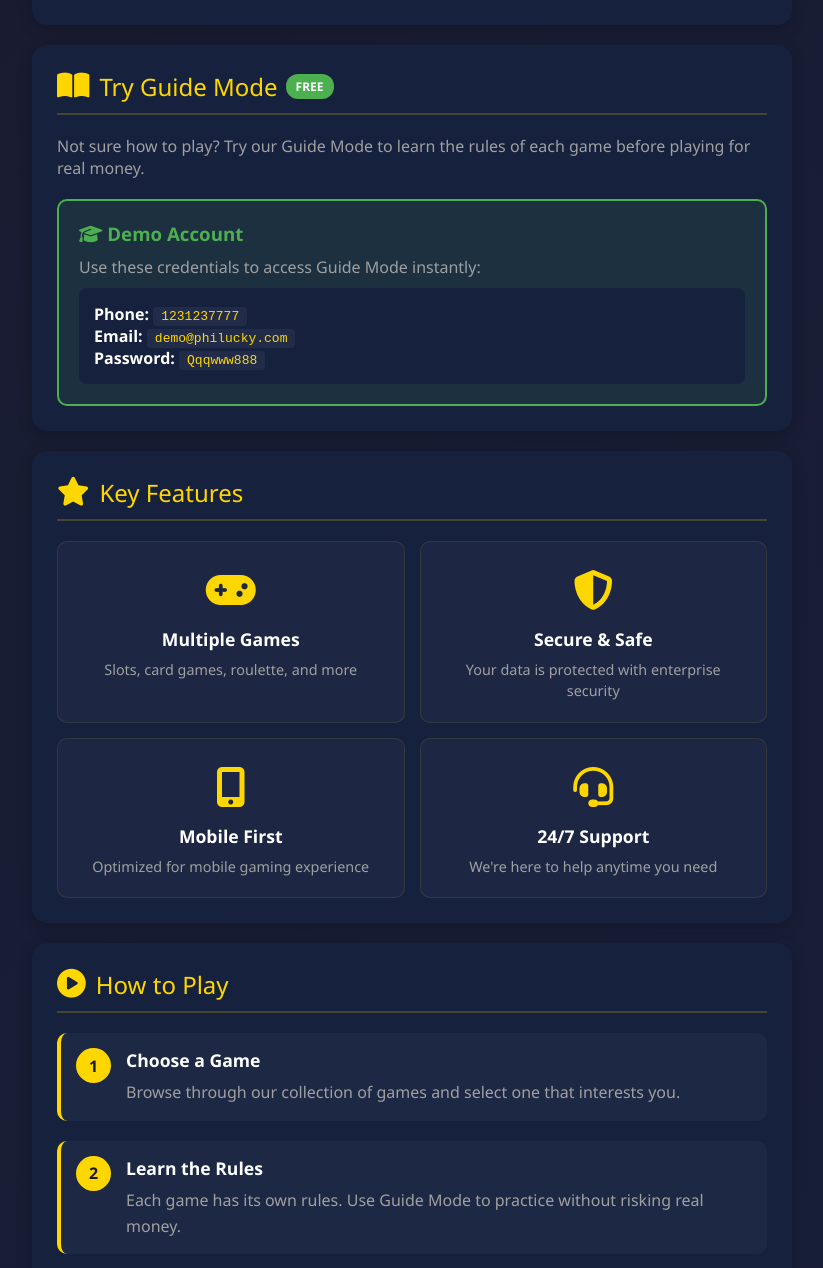
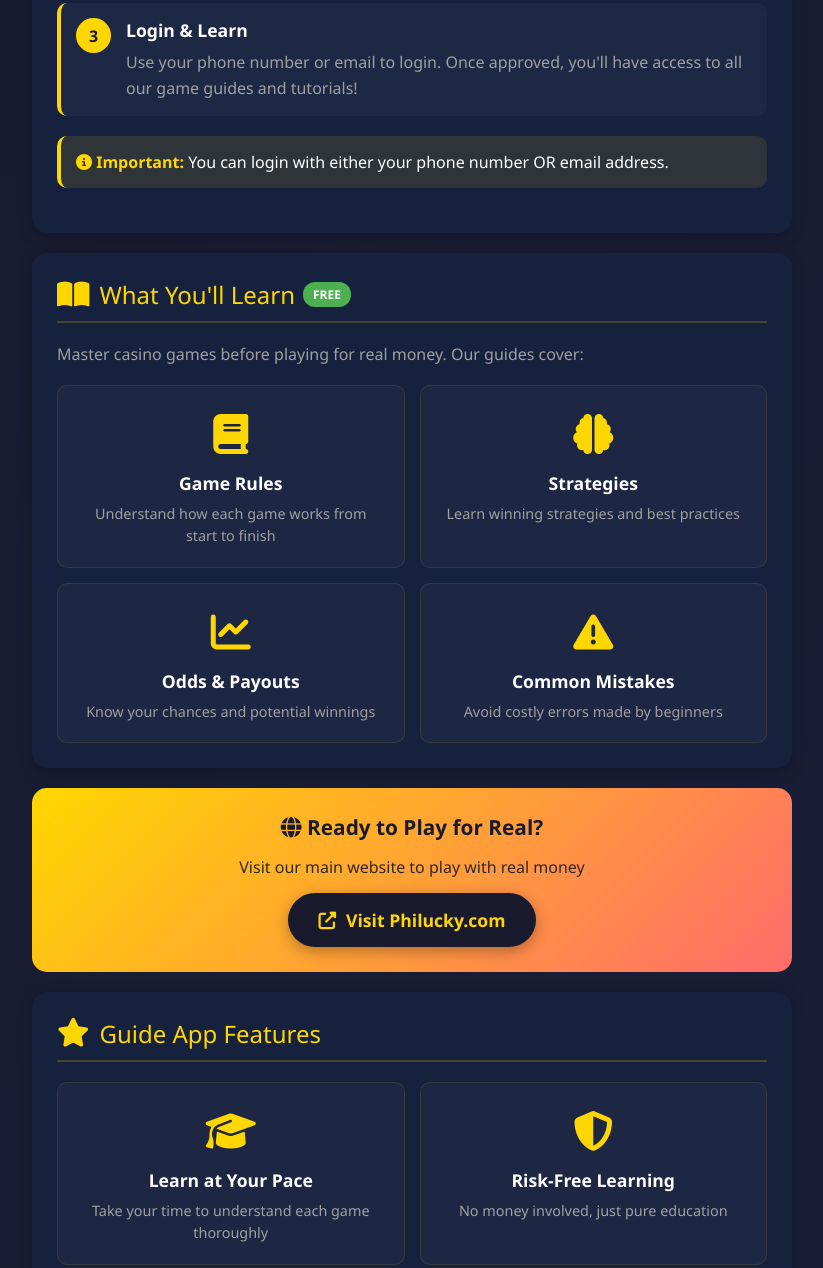
Before and after one commit to herakeeps-alt/philucku-auth-server, a website: page public/app-guide.html in a window 1280 px wide. Shown: the part 842-2110 px from the top of the page, without its empty margins (228-1051 px from the left). Drawn offline with Linux system fonts and the light colour scheme.

Commit message:
updated guide

```diff
--- a/public/app-guide.html
+++ b/public/app-guide.html
@@ -14,6 +14,7 @@
             --text-primary: #ffffff;
             --text-secondary: #a0a0a0;
             --success: #4CAF50;
+            --info: #2196F3;
         }
 
         * {
@@ -206,6 +207,21 @@
             color: var(--primary-color);
         }
 
+        .info-box {
+            background: rgba(33, 150, 243, 0.1);
+            border-left: 4px solid var(--info);
+            padding: 20px;
+            border-radius: 10px;
+            margin-bottom: 20px;
+        }
+
+        .info-box strong {
+            color: var(--info);
+            display: block;
+            margin-bottom: 10px;
+            font-size: 1.1rem;
+        }
+
         .contact-card {
             background: linear-gradient(135deg, rgba(255, 215, 0, 0.1) 0%, rgba(255, 107, 107, 0.1) 100%);
             padding: 20px;
@@ -248,31 +264,38 @@
             margin-left: 8px;
         }
 
-        .demo-section {
-            background: rgba(76, 175, 80, 0.1);
-            border: 2px solid var(--success);
-            padding: 20px;
-            border-radius: 10px;
-            margin-top: 20px;
+        .website-link {
+            background: linear-gradient(135deg, var(--primary-color) 0%, var(--secondary-color) 100%);
+            padding: 25px;
+            border-radius: 15px;
+            text-align: center;
+            margin: 20px 0;
         }
 
-        .demo-section h3 {
-            color: var(--success);
-            margin-bottom: 10px;
+        .website-link h3 {
+            color: var(--dark-bg);
+            margin-bottom: 15px;
+            font-size: 1.3rem;
         }
 
-        .demo-credentials {
-            background: var(--card-bg);
-            padding: 15px;
-            border-radius: 8px;
-            margin-top: 10px;
+        .website-btn {
+            background: var(--dark-bg);
+            color: var(--primary-color);
+            padding: 15px 30px;
+            border-radius: 30px;
+            text-decoration: none;
+            font-weight: bold;
+            font-size: 1.1rem;
+            display: inline-flex;
+            align-items: center;
+            gap: 10px;
+            transition: all 0.3s;
+            box-shadow: 0 4px 15px rgba(0, 0, 0, 0.3);
         }
 
-        .demo-credentials code {
-            color: var(--primary-color);
-            background: rgba(255, 255, 255, 0.05);
-            padding: 2px 8px;
-            border-radius: 4px;
+        .website-btn:hover {
+            transform: translateY(-3px);
+            box-shadow: 0 6px 20px rgba(0, 0, 0, 0.4);
         }
     </style>
 </head>
@@ -280,15 +303,24 @@
     <!-- Header -->
     <div class="header">
         <h1><i class="fas fa-dice"></i> Philucky</h1>
-        <p>Your Lucky Gaming Platform</p>
+        <p>Your Gaming Guide & Learning Platform</p>
     </div>
 
     <!-- Main Content -->
     <div class="container">
         <!-- Welcome Section -->
         <div class="welcome-card">
-            <h2>👋 Welcome to Philucky!</h2>
-            <p>Follow this guide to get started with our gaming platform</p>
+            <h2>👋 Welcome to Philucky Guide!</h2>
+            <p>Learn how to play casino games with our comprehensive guides</p>
+        </div>
+
+        <!-- Important Notice -->
+        <div class="info-box">
+            <strong><i class="fas fa-info-circle"></i> About This App</strong>
+            <p style="color: var(--text-secondary); line-height: 1.6;">
+                This app is designed to help you <strong style="color: var(--text-primary);">learn game rules and strategies</strong> before playing.
+                No real money is used in this app. To play with real money, visit our main website.
+            </p>
         </div>
 
         <!-- Getting Started -->
@@ -302,21 +334,21 @@
                     <div class="step-number">1</div>
                     <div class="step-content">
                         <h3>Create Your Account</h3>
-                        <p>Tap on "Sign Up" and enter your phone number, password, and optional email. Your account will be pending approval.</p>
+                        <p>Tap on "Sign Up" and enter your phone number, password, and optional email to access the learning guides.</p>
                     </div>
                 </li>
                 <li class="step-item">
                     <div class="step-number">2</div>
                     <div class="step-content">
                         <h3>Wait for Approval</h3>
-                        <p>Our team will review and approve your account within 24-48 hours. You'll be able to login once approved.</p>
+                        <p>Our team will review and approve your account within 24-48 hours to ensure platform security.</p>
                     </div>
                 </li>
                 <li class="step-item">
                     <div class="step-number">3</div>
                     <div class="step-content">
-                        <h3>Login & Play</h3>
-                        <p>Use your phone number or email to login. Once approved, you'll have access to all our games!</p>
+                        <h3>Login & Learn</h3>
+                        <p>Use your phone number or email to login. Once approved, you'll have access to all our game guides and tutorials!</p>
                     </div>
                 </li>
             </ol>
@@ -326,100 +358,130 @@
             </div>
         </div>
 
-        <!-- Try Guide Mode -->
+        <!-- What You'll Learn -->
         <div class="section">
             <div class="section-title">
                 <i class="fas fa-book-open"></i>
-                Try Guide Mode <span class="badge">FREE</span>
+                What You'll Learn <span class="badge">FREE</span>
             </div>
             <p style="color: var(--text-secondary); margin-bottom: 20px;">
-                Not sure how to play? Try our Guide Mode to learn the rules of each game before playing for real money.
+                Master casino games before playing for real money. Our guides cover:
             </p>
 
-            <div class="demo-section">
-                <h3><i class="fas fa-graduation-cap"></i> Demo Account</h3>
-                <p style="color: var(--text-secondary); margin-bottom: 10px;">
-                    Use these credentials to access Guide Mode instantly:
-                </p>
-                <div class="demo-credentials">
-                    <p><strong>Phone:</strong> <code>1231237777</code></p>
-                    <p><strong>Email:</strong> <code>demo@philucky.com</code></p>
-                    <p><strong>Password:</strong> <code>Qqqwww888</code></p>
+            <div class="feature-grid">
+                <div class="feature-card">
+                    <div class="feature-icon">
+                        <i class="fas fa-book"></i>
+                    </div>
+                    <h3>Game Rules</h3>
+                    <p>Understand how each game works from start to finish</p>
+                </div>
+                <div class="feature-card">
+                    <div class="feature-icon">
+                        <i class="fas fa-brain"></i>
+                    </div>
+                    <h3>Strategies</h3>
+                    <p>Learn winning strategies and best practices</p>
+                </div>
+                <div class="feature-card">
+                    <div class="feature-icon">
+                        <i class="fas fa-chart-line"></i>
+                    </div>
+                    <h3>Odds & Payouts</h3>
+                    <p>Know your chances and potential winnings</p>
+                </div>
+                <div class="feature-card">
+                    <div class="feature-icon">
+                        <i class="fas fa-exclamation-triangle"></i>
+                    </div>
+                    <h3>Common Mistakes</h3>
+                    <p>Avoid costly errors made by beginners</p>
                 </div>
             </div>
+        </div>
+
+        <!-- Play for Real Money -->
+        <div class="website-link">
+            <h3><i class="fas fa-globe"></i> Ready to Play for Real?</h3>
+            <p style="color: var(--dark-bg); opacity: 0.9; margin-bottom: 15px;">
+                Visit our main website to play with real money
+            </p>
+            <a href="https://philucky.com" class="website-btn" target="_blank">
+                <i class="fas fa-external-link-alt"></i> Visit Philucky.com
+            </a>
         </div>
 
         <!-- Features -->
         <div class="section">
             <div class="section-title">
                 <i class="fas fa-star"></i>
-                Key Features
+                Guide App Features
             </div>
             <div class="feature-grid">
                 <div class="feature-card">
                     <div class="feature-icon">
-                        <i class="fas fa-gamepad"></i>
+                        <i class="fas fa-graduation-cap"></i>
                     </div>
-                    <h3>Multiple Games</h3>
-                    <p>Slots, card games, roulette, and more</p>
+                    <h3>Learn at Your Pace</h3>
+                    <p>Take your time to understand each game thoroughly</p>
                 </div>
                 <div class="feature-card">
                     <div class="feature-icon">
                         <i class="fas fa-shield-alt"></i>
                     </div>
-                    <h3>Secure & Safe</h3>
-                    <p>Your data is protected with enterprise security</p>
+                    <h3>Risk-Free Learning</h3>
+                    <p>No money involved, just pure education</p>
                 </div>
                 <div class="feature-card">
                     <div class="feature-icon">
                         <i class="fas fa-mobile-alt"></i>
                     </div>
-                    <h3>Mobile First</h3>
-                    <p>Optimized for mobile gaming experience</p>
+                    <h3>Mobile Friendly</h3>
+                    <p>Learn anywhere, anytime on your phone</p>
                 </div>
                 <div class="feature-card">
                     <div class="feature-icon">
-                        <i class="fas fa-headset"></i>
+                        <i class="fas fa-sync-alt"></i>
                     </div>
-                    <h3>24/7 Support</h3>
-                    <p>We're here to help anytime you need</p>
+                    <h3>Updated Content</h3>
+                    <p>Regularly updated with new games and tips</p>
                 </div>
             </div>
         </div>
 
-        <!-- How to Play -->
+        <!-- How to Use the Guides -->
         <div class="section">
             <div class="section-title">
-                <i class="fas fa-play-circle"></i>
-                How to Play
+                <i class="fas fa-map"></i>
+                How to Use the Guides
             </div>
             <ol class="step-list">
                 <li class="step-item">
                     <div class="step-number">1</div>
                     <div class="step-content">
                         <h3>Choose a Game</h3>
-                        <p>Browse through our collection of games and select one that interests you.</p>
+                        <p>Browse through our collection of game guides and select one that interests you.</p>
                     </div>
                 </li>
                 <li class="step-item">
                     <div class="step-number">2</div>
                     <div class="step-content">
-                        <h3>Learn the Rules</h3>
-                        <p>Each game has its own rules. Use Guide Mode to practice without risking real money.</p>
+                        <h3>Read the Rules</h3>
+                        <p>Study the game rules carefully. Take notes if needed and review multiple times.</p>
                     </div>
                 </li>
                 <li class="step-item">
                     <div class="step-number">3</div>
                     <div class="step-content">
-                        <h3>Place Your Bet</h3>
-                        <p>Choose your bet amount and start playing. Always play responsibly!</p>
+                        <h3>Understand Strategies</h3>
+                        <p>Learn the recommended strategies and tips for better gameplay.</p>
                     </div>
                 </li>
                 <li class="step-item">
                     <div class="step-number">4</div>
                     <div class="step-content">
-                        <h3>Win & Withdraw</h3>
-                        <p>When you win, your balance is updated instantly. Withdraw your winnings anytime.</p>
+                        <h3>Practice on Main Site</h3>
+                        <p>When you're ready, visit Philucky.com to practice and play with real money.</p>
                     </div>
                 </li>
             </ol>
@@ -430,6 +492,15 @@
             <div class="section-title">
                 <i class="fas fa-question-circle"></i>
                 Frequently Asked Questions
+            </div>
+
+            <div class="faq-item">
+                <div class="faq-question">
+                    <i class="fas fa-chevron-right"></i> Is this app for real money gaming?
+                </div>
+                <div class="faq-answer">
+                    No, this app is purely educational. It provides guides and tutorials to help you learn casino games. To play with real money, visit our main website at Philucky.com.
+                </div>
             </div>
 
             <div class="faq-item">
@@ -452,19 +523,19 @@
 
             <div class="faq-item">
                 <div class="faq-question">
-                    <i class="fas fa-chevron-right"></i> Is there a demo mode?
+                    <i class="fas fa-chevron-right"></i> Do I need to deposit money?
                 </div>
                 <div class="faq-answer">
-                    Absolutely! Use the demo account credentials above to access Guide Mode and learn how to play without spending money.
+                    No deposits are needed for this guide app. All content is free. When you're ready to play for real money, visit Philucky.com.
                 </div>
             </div>
 
             <div class="faq-item">
                 <div class="faq-question">
-                    <i class="fas fa-chevron-right"></i> How do I add funds?
+                    <i class="fas fa-chevron-right"></i> How do I play with real money?
                 </div>
                 <div class="faq-answer">
-                    Once your account is approved, you can add funds using M-Pesa or other supported payment methods directly in the app.
+                    Visit our main website at Philucky.com where you can create an account, deposit funds using M-Pesa or other payment methods, and start playing.
                 </div>
             </div>
 
@@ -476,15 +547,6 @@
                     Contact our support team and we'll help you reset your password securely.
                 </div>
             </div>
-
-            <div class="faq-item">
-                <div class="faq-question">
-                    <i class="fas fa-chevron-right"></i> Are my winnings guaranteed?
-                </div>
-                <div class="faq-answer">
-                    Yes! All winnings are credited to your account immediately and can be withdrawn at any time.
-                </div>
-            </div>
         </div>
 
         <!-- Responsible Gaming -->
@@ -494,8 +556,9 @@
                 Responsible Gaming
             </div>
             <div class="alert-box">
-                <strong><i class="fas fa-heart"></i> Play Responsibly:</strong>
+                <strong><i class="fas fa-heart"></i> Before Playing for Real Money:</strong>
                 <ul style="margin-top: 10px; margin-left: 20px; color: var(--text-secondary);">
+                    <li>Only play with money you can afford to lose</li>
                     <li>Set a budget and stick to it</li>
                     <li>Never chase losses</li>
                     <li>Take regular breaks</li>
@@ -531,6 +594,7 @@
         <div style="text-align: center; padding: 20px; color: var(--text-secondary); font-size: 0.9rem;">
             <p>&copy; 2025 Philucky. All rights reserved.</p>
             <p style="margin-top: 10px;">
+                <a href="https://philucky.com" style="color: var(--primary-color); text-decoration: none; margin: 0 10px;">Visit Main Site</a>
                 <a href="#" style="color: var(--primary-color); text-decoration: none; margin: 0 10px;">Privacy Policy</a>
                 <a href="#" style="color: var(--primary-color); text-decoration: none; margin: 0 10px;">Terms of Service</a>
             </p>
```
